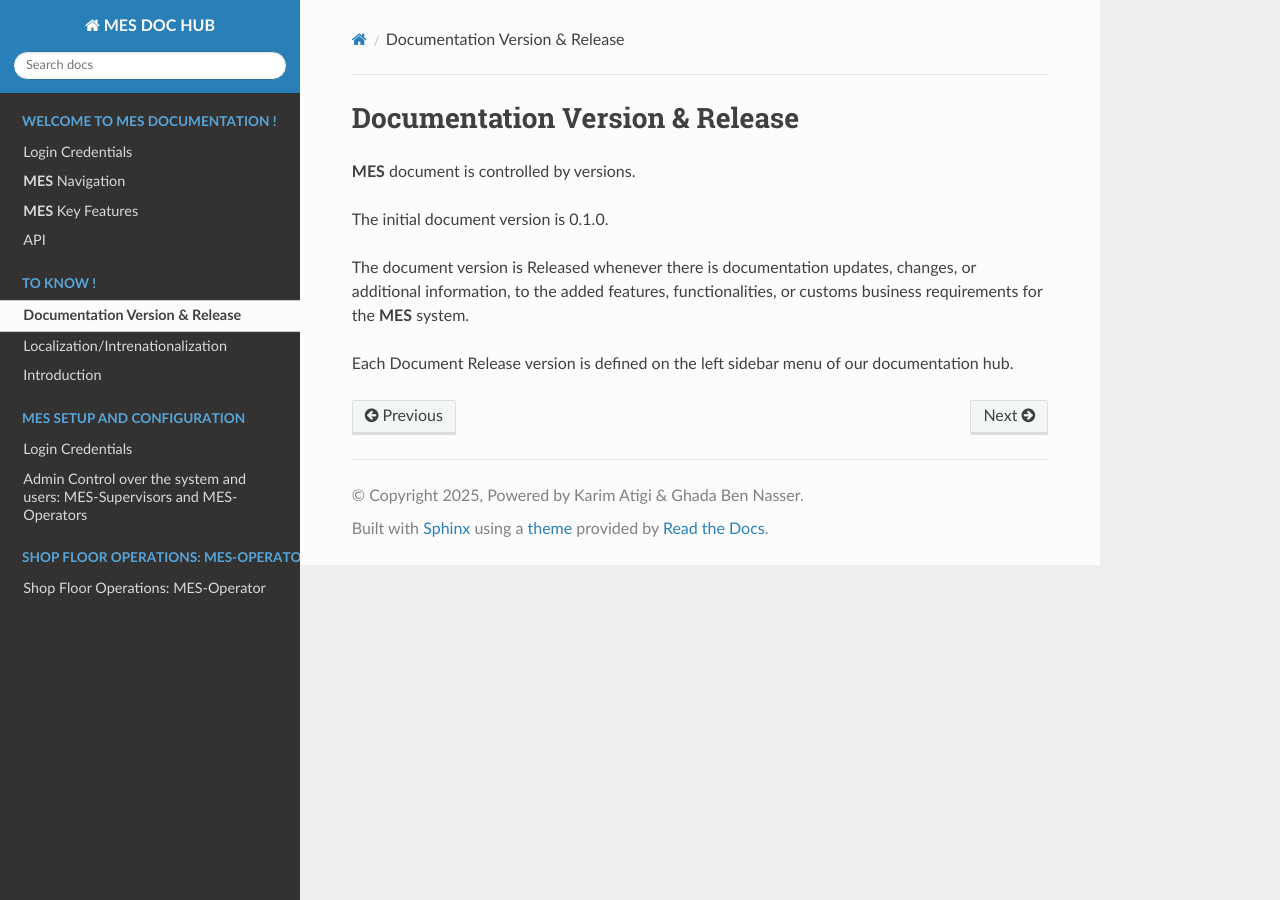
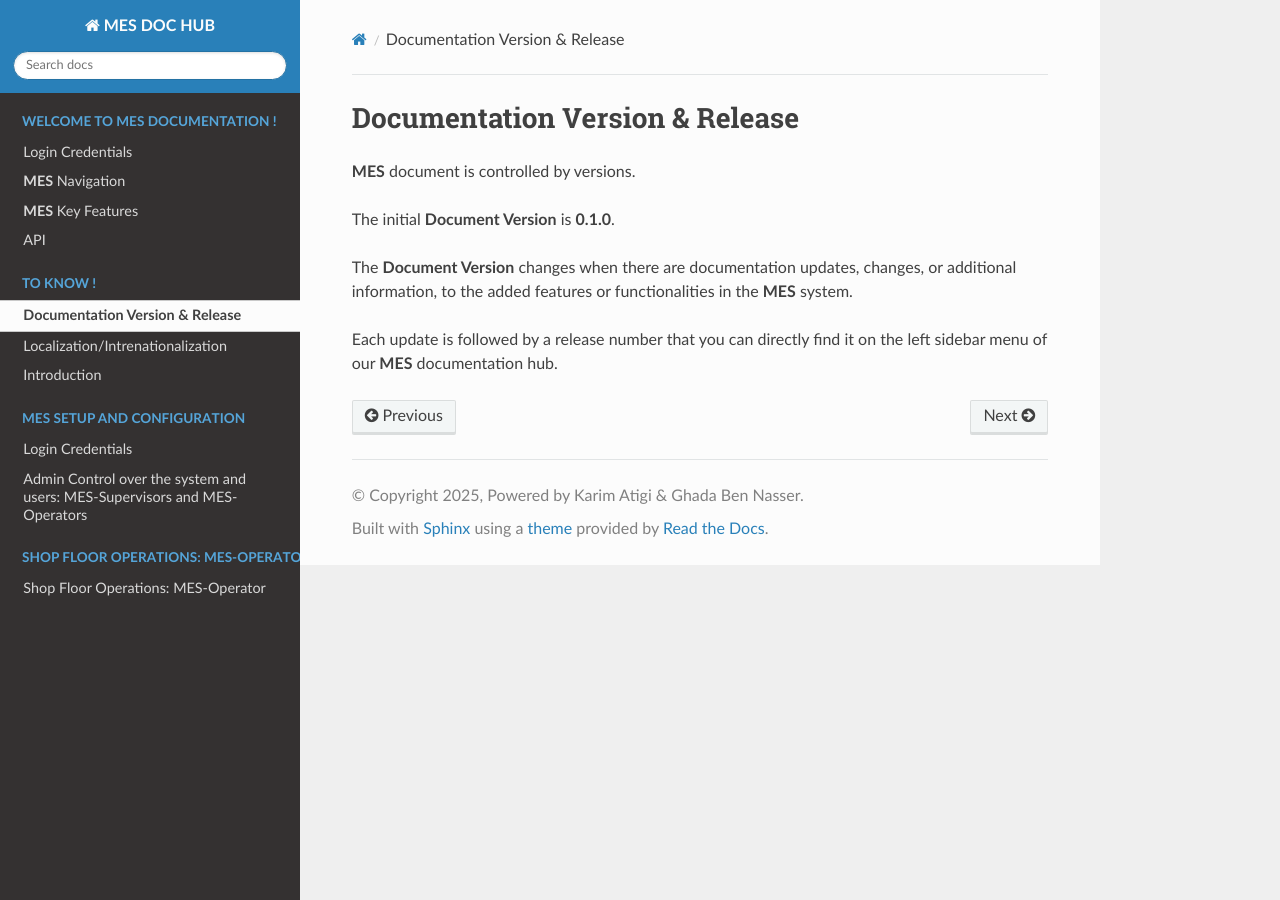
Before and after one commit to ghadiben0/-rtd-tutorial-ghadi2, a Sphinx documentation site: the page built from docs/source/doc.rst, in a window 1280 px wide. Built offline with Sphinx 7.4.7 and the Read the Docs theme 3.1.0, drawn with Linux system fonts in a browser that asks for light colours.

Commit message:
Update doc.rst

```diff
--- a/docs/source/doc.rst
+++ b/docs/source/doc.rst
@@ -3,8 +3,8 @@ Documentation Version & Release
 
 **MES** document is controlled by versions.
 
-The initial document version is 0.1.0.
+The initial **Document Version** is **0.1.0**.
 
-The document version is Released whenever there is documentation updates, changes, or additional information, to the added features, functionalities, or customs business requirements for the **MES** system.
+The **Document Version** changes when there are documentation updates, changes, or additional information, to the added features or functionalities in the **MES** system.
 
-Each Document Release version is defined on the left sidebar menu of our documentation hub.
+Each update is followed by a release number that you can directly find it on the left sidebar menu of our **MES** documentation hub.
```
